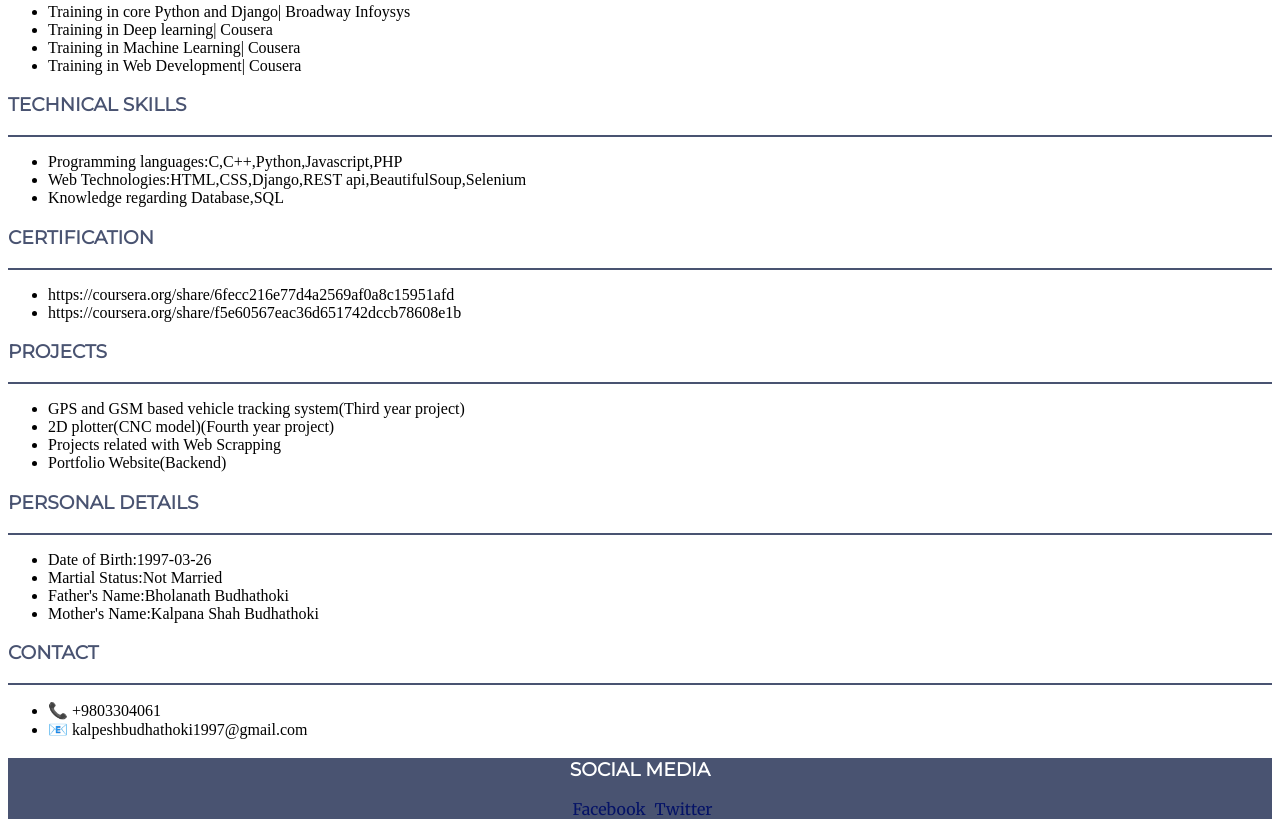
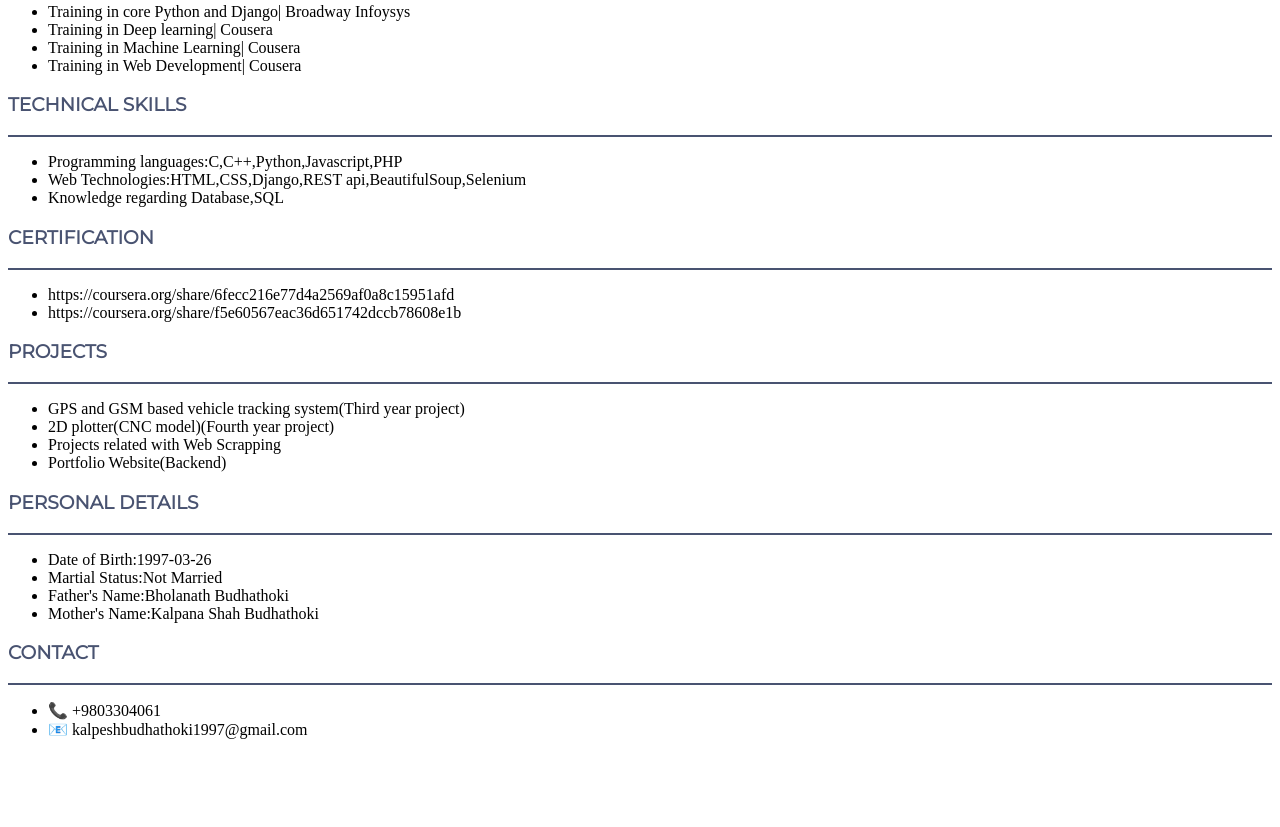
Before and after one commit to 1997kb/CV, a plain HTML site: page index.html in a window 1280 px wide. Shown: the part 1429-2256 px from the top of the page. After the commit the page ends 2184 px from the top, so only its background shows below. Drawn offline with Linux system fonts and the light colour scheme.

Commit message:
Removed Socal media

```diff
--- a/index.html
+++ b/index.html
@@ -135,13 +135,13 @@
 		<li>📧 kalpeshbudhathoki1997@gmail.com</li>
 	</ul>
 
-	<div class="soc">
+	<!-- <div class="soc">
 		<h3 class="Social" align="center">SOCIAL MEDIA</h3>
 		<a href="#" style="margin-left: 5px; margin-right: 5px;" >Facebook</a>
 		<a href="#">Twitter</a>
 
 
-	</div>
+	</div> -->
 
 
 
```
